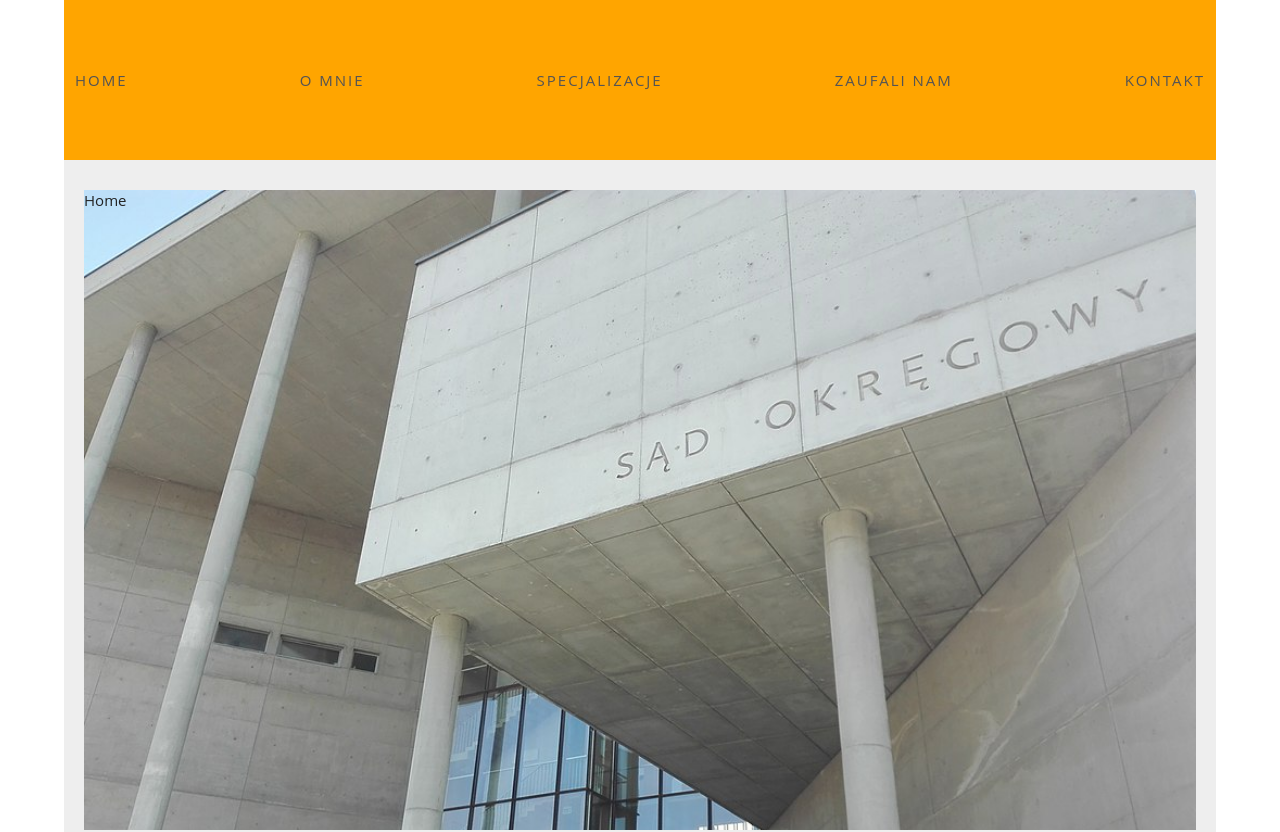
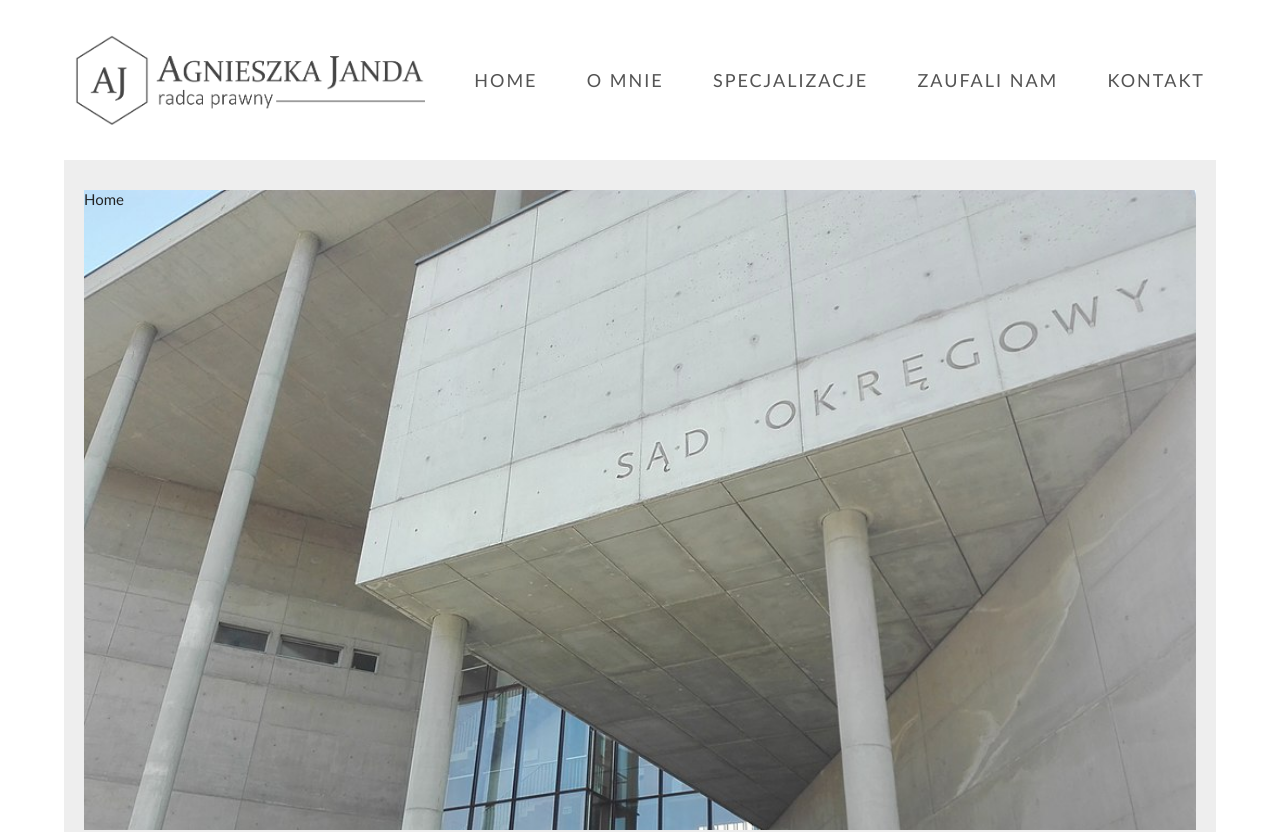
Before and after one commit to natalianowak1/janda, a React (Create React App) app: page / in a window 1280 px wide. Shown: the top 832 px of the page. Built offline with nearby package versions, Linux system fonts and the light colour scheme.

Commit message:
create section with logo

```diff
--- a/src/index.css
+++ b/src/index.css
@@ -1,10 +1,10 @@
-*{
+* {
   margin: 0;
   padding: 0;
   box-sizing: border-box;
 }
 
-html{
+html {
   font-size: 15px;
-  font-family: 'Open Sans', sans-serif;
+  font-family: "Calibri", sans-serif;
 }
--- a/src/layouts/Header/Header.css
+++ b/src/layouts/Header/Header.css
@@ -1,6 +1,6 @@
 .header {
   height: 20vh;
-  background-color: orange;
+  background-color: white;
   display: flex;
   align-content: center;
   justify-content: space-between;
@@ -20,4 +20,14 @@
   letter-spacing: 2px;
   text-decoration: none;
   transition: 0.2s;
+  font-size: 18px;
 }
+
+.header a:hover {
+  font-size: 20px;
+  font-weight: bold;
+}
+
+.logo {
+  width: 350px;
+}
--- a/src/layouts/Header/Header.js
+++ b/src/layouts/Header/Header.js
@@ -1,9 +1,11 @@
 import React from "react";
 import "./Header.css";
+import logo from "../../img/logo.png";
 
 const Header = () => {
   return (
     <div className="header">
+      <img className="logo" alt="logo" src={logo}></img>
       <a href="#top">Home</a>
       <a href="#about">O mnie</a>
       <a href="#specs">Specjalizacje</a>
```
Also changed, not shown: src/img/logo.png (added).
